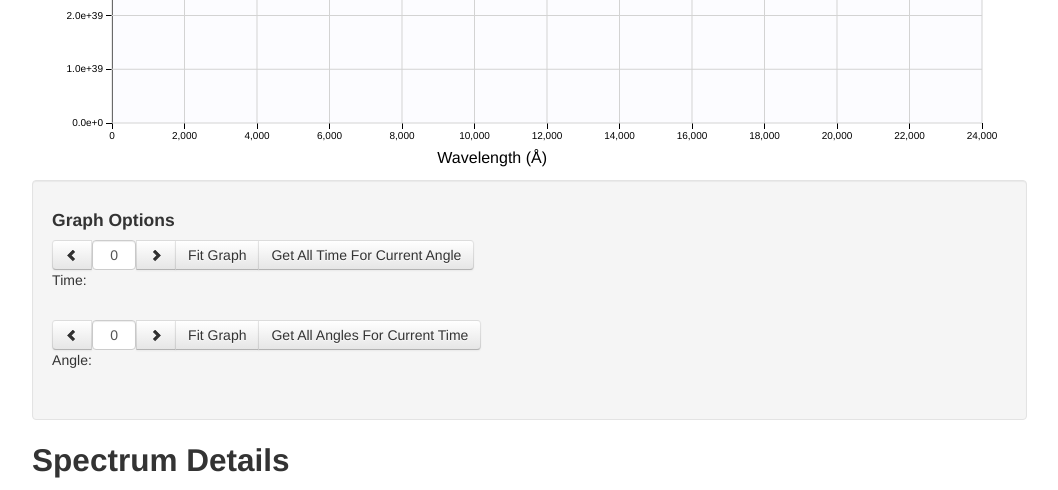
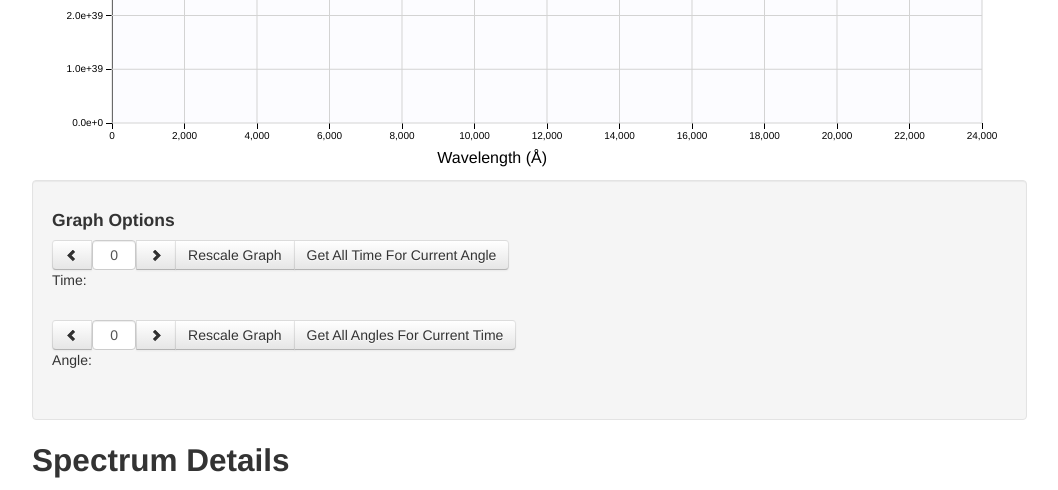
Before and after one commit to shreddd/odetta, a Django app: template templates/spectrum_detail.html in a window 1280 px wide. Shown: the part 671-1161 px from the top of the page, without its empty margins (213-1271 px from the left). Run offline with Django 3.2, Linux system fonts and the light colour scheme; the template is opened without the code that fills it, so the values that code supplies are empty; parts of the project's set-up code (start-up, migrations or seed data) failed here and were passed over; some libraries are stand-ins or nearby versions.

Commit message:
made it so graph would load initial conditions, and renamed fit graph buttons

```diff
--- a/odetta/settings.py
+++ b/odetta/settings.py
@@ -17,8 +17,8 @@ DATABASES = {
         'NAME': 'odetta',                      # Or path to database file if using sqlite3.
         'USER': 'odetta_user',                      # Not used with sqlite3.
         'PASSWORD': 'mrs13ume',                  # Not used with sqlite3.
-        # 'HOST': 'localhost',                      # Set to empty string for localhost. Not used with sqlite3.
-        'HOST': 'scidb1.nersc.gov',
+        'HOST': 'localhost',                      # Set to empty string for localhost. Not used with sqlite3.
+        # 'HOST': 'scidb1.nersc.gov',
         'PORT': '5432',                      # Set to empty string for default. Not used with sqlite3.
     }
 }
--- a/static/js/spectrum_graph.js
+++ b/static/js/spectrum_graph.js
@@ -82,6 +82,10 @@ svg.append("svg:rect")
 .attr("width", width)
 .attr("height", height)
 .attr("class", "plot");
+
+$(document).ready(function(){
+    getData(0,0);
+});
 
 var make_x_axis = function () {
     return d3.svg.axis()
--- a/templates/spectrum_detail.html
+++ b/templates/spectrum_detail.html
@@ -126,7 +126,7 @@
                 <button class="btn" href="#" onclick="moveFrame(-1, 0)"><i class="icon-chevron-left"></i></button>
                 <input type="text" id="time" value="0"/>
                 <button class="btn" href="#" onclick="moveFrame(1, 0)"><i class="icon-chevron-right"></i></button>
-                <button id = "restore" class="btn" onclick = "restoreScale()">Fit Graph</button>
+                <button id = "restore" class="btn" onclick = "restoreScale()">Rescale Graph</button>
                 <button class="btn" onclick = "preloadData('time',$('#angleVal').val())">Get All Time For Current Angle</button>
             </div>
             <p>Time:</p>
@@ -135,7 +135,7 @@
                 <button class="btn" href="#" onclick="moveFrame(0, -1)"><i class="icon-chevron-left"></i></button>
                 <input type="text" id="angleVal" value="0"/>
                 <button class="btn" href="#" onclick="moveFrame(0, 1)"><i class="icon-chevron-right"></i></button>
-                <button id = "restore" class="btn" onclick = "restoreScale()">Fit Graph</button>
+                <button id = "restore" class="btn" onclick = "restoreScale()">Rescale Graph</button>
                 <button class="btn" onclick = "preloadData('mu',$('#time').val())">Get All Angles For Current Time</button>
             </div>
             <p>Angle:</p>
```
